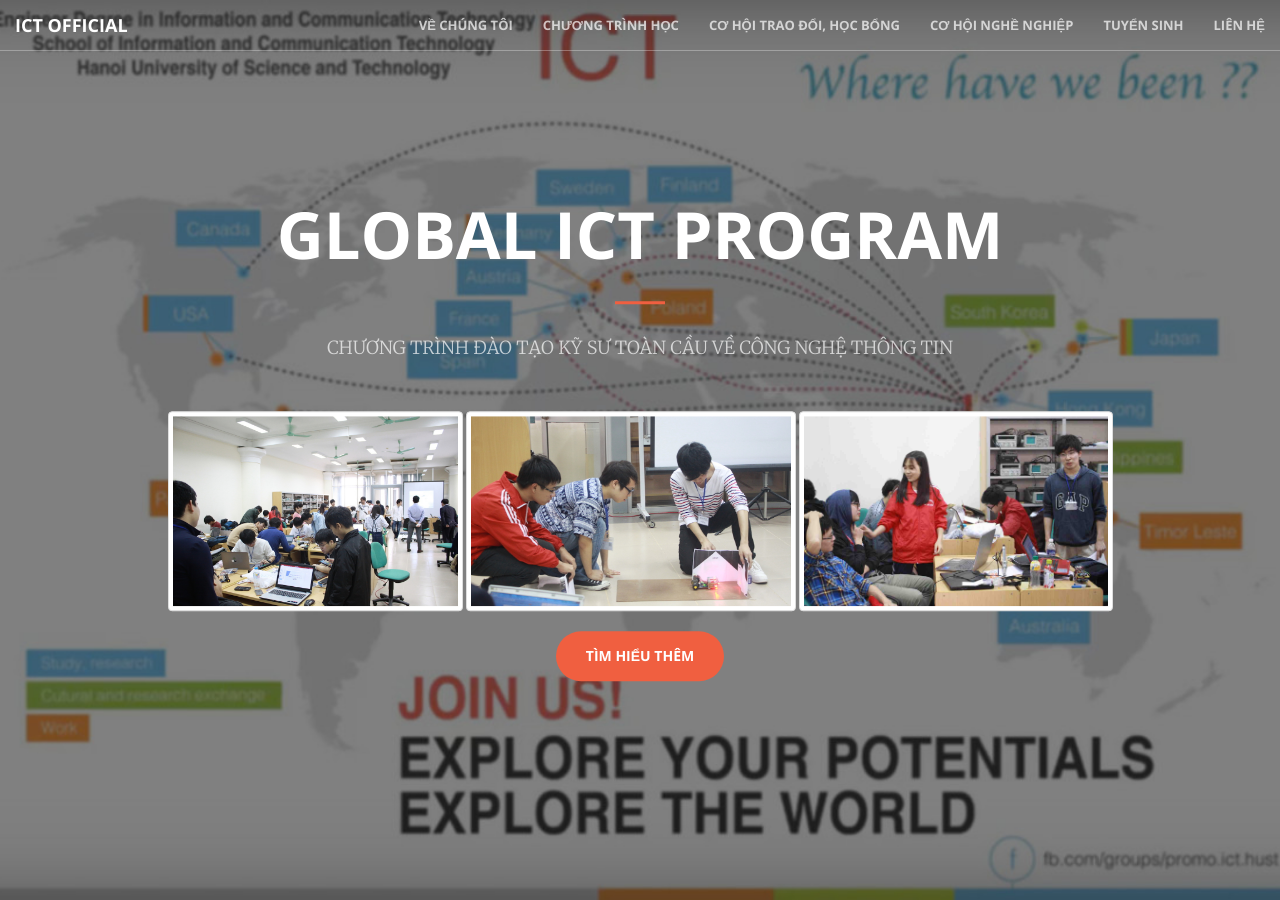
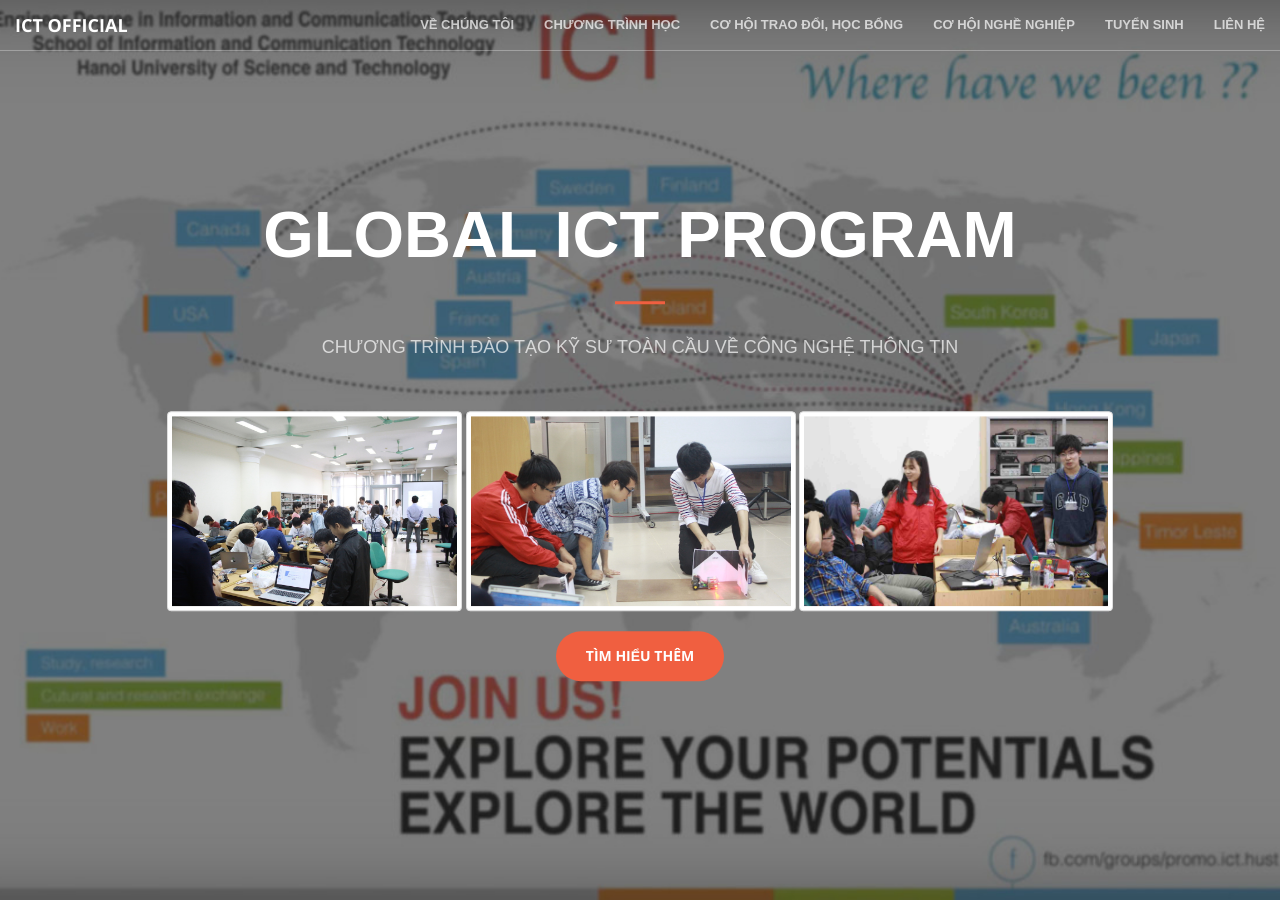
Before and after one commit to Studentaz/HUST-ICT-website, a Jekyll site: the page built from index.html, in a window 1280 px wide and 900 px high. Built offline with Jekyll 4.4.1, drawn with Linux system fonts in a browser that asks for light colours.

Commit message:
upload via commit

```diff
--- a/_includes/head.html
+++ b/_includes/head.html
@@ -29,4 +29,11 @@
         <script src="https://oss.maxcdn.com/libs/respond.js/1.4.2/respond.min.js"></script>
     <![endif]-->
 
+    <!-- Fix fonts -->
+    <style type="text/css">
+        h1, h2, h3, h4, h5, h6, p, a, body {
+            font-family: Arial;
+        }
+    </style>
+
 </head>
```
Also changed, not shown: 1 other file.
